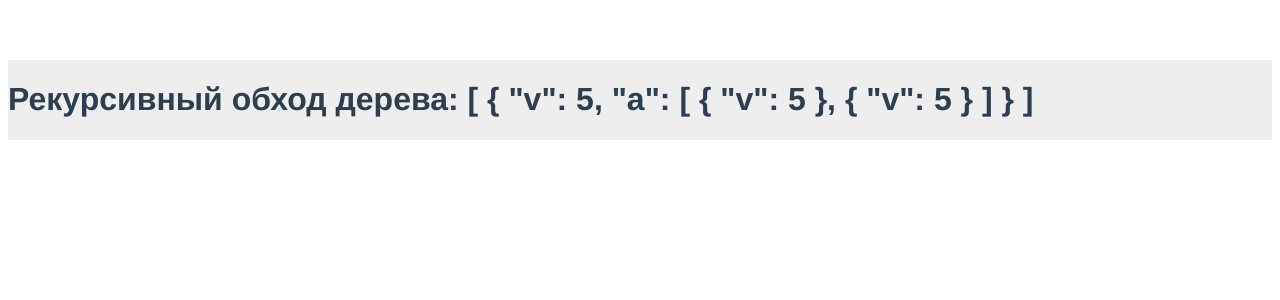
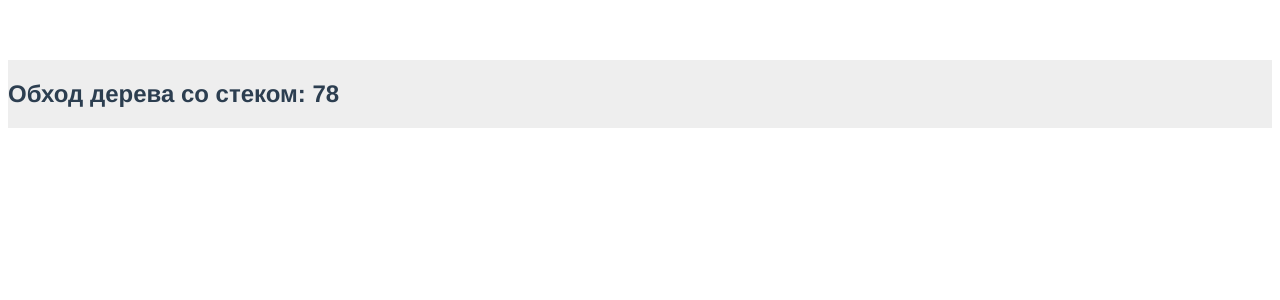
Before and after one commit to sowlru/vue-test, a Vue app: page / in a window 1280 px wide. Shown: the top 300 px of the page. Built offline with nearby package versions, Linux system fonts and the light colour scheme.

Commit message:
Add stack algorithm

```diff
--- a/src/App.vue
+++ b/src/App.vue
@@ -1,8 +1,8 @@
 <template>
   <div class="container">
+    <algorithm-test />
+    <!-- <charts-test v-model="data4chart" /> -->
     <!-- <toast-editor /> -->
-    <!-- <charts-test v-model="data4chart" /> -->
-    <algorithm-test />
   </div>
 
   <!-- <svg display="none"> -->
@@ -41,9 +41,9 @@
 
 <script>
 /* eslint-disable */
+import algorithmTest from "@/components/algorithmTest"
 import chartsTest from "@/components/chartsTest.vue"
 import toastEditor from "@/components/toastEditor.vue"
-import algorithmTest from "@/components/algorithmTest"
 
 export default {
   components: { chartsTest, toastEditor, algorithmTest },
--- a/src/components/algorithmTest.vue
+++ b/src/components/algorithmTest.vue
@@ -1,5 +1,5 @@
 <template>
-  <h1>Рекурсивный обход дерева: {{ tree }}</h1>
+  <h2>Обход дерева со стеком: {{ getTree }}</h2>
 </template>
 <script>
 /* eslint-disable */
@@ -8,11 +8,44 @@ export default {
     return {
       tree: [
         {
-          v: 5,
-          a: [{ v: 5 }, { v: 5 }],
+          v: 12,
+        },
+        {
+          v: 6,
+          a: [
+            {
+              v: 8,
+              a: [{ v: 9, a: [{ v: 11 }, { v: 10 }] }],
+            },
+            { v: 7 },
+          ],
+        },
+        {
+          v: 1,
+          a: [{ v: 5 }, { v: 4 }, { v: 3 }, { v: 2 }],
         },
       ],
     }
   },
+  computed: {
+    getTree() {
+      let sum = 0
+      let stack = []
+      this.tree.forEach((node) => stack.push(node))
+      while (stack.length) {
+        console.log("stack", stack)
+        let node = stack.pop()
+        console.log("node", node)
+        sum += node.v
+        console.log("sum", sum)
+        if (node.a) {
+          node.a.forEach((node) => stack.push(node))
+          console.log("inside stack", stack)
+        }
+        console.log("-----")
+      }
+      return sum
+    },
+  },
 }
 </script>
```
